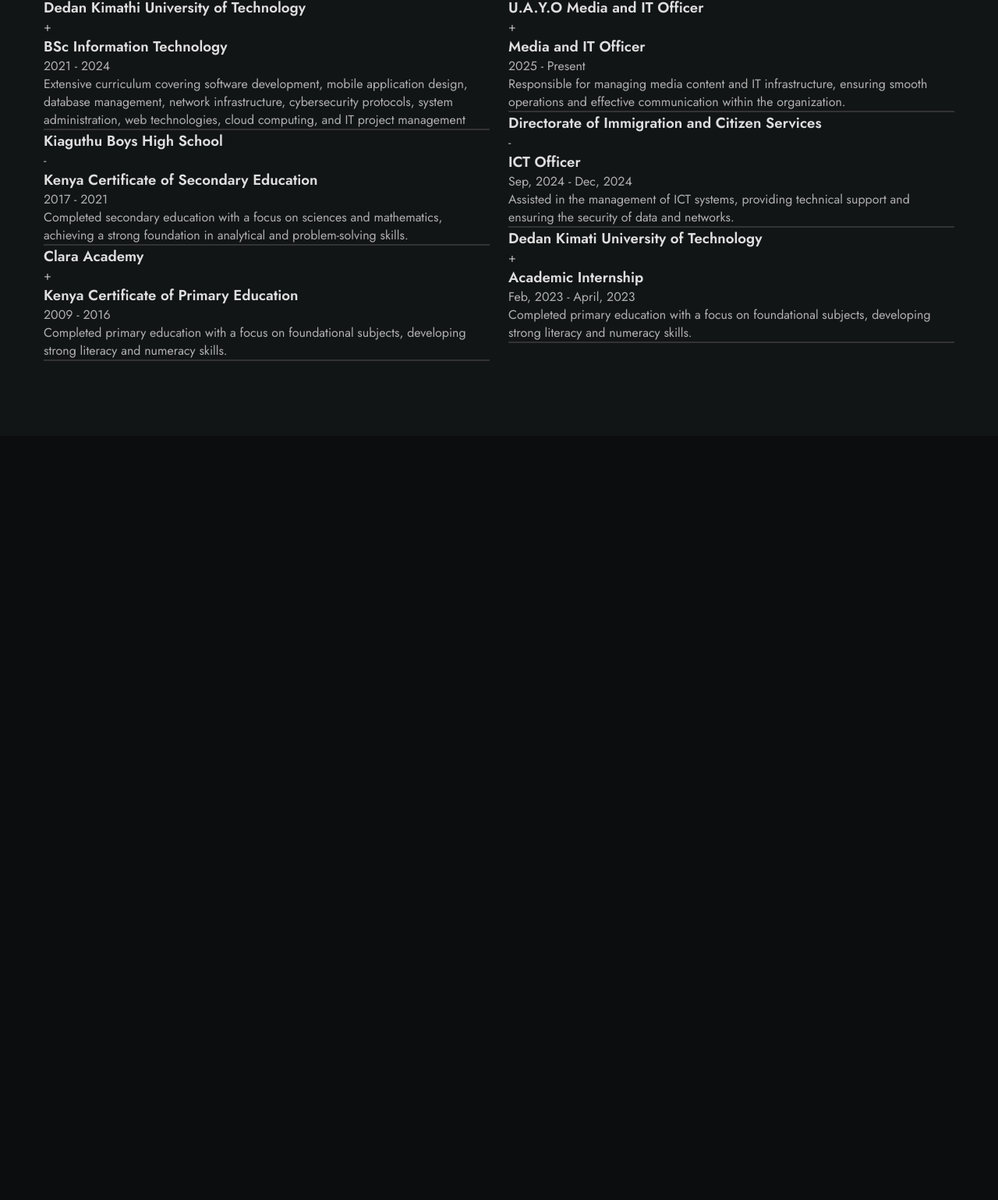
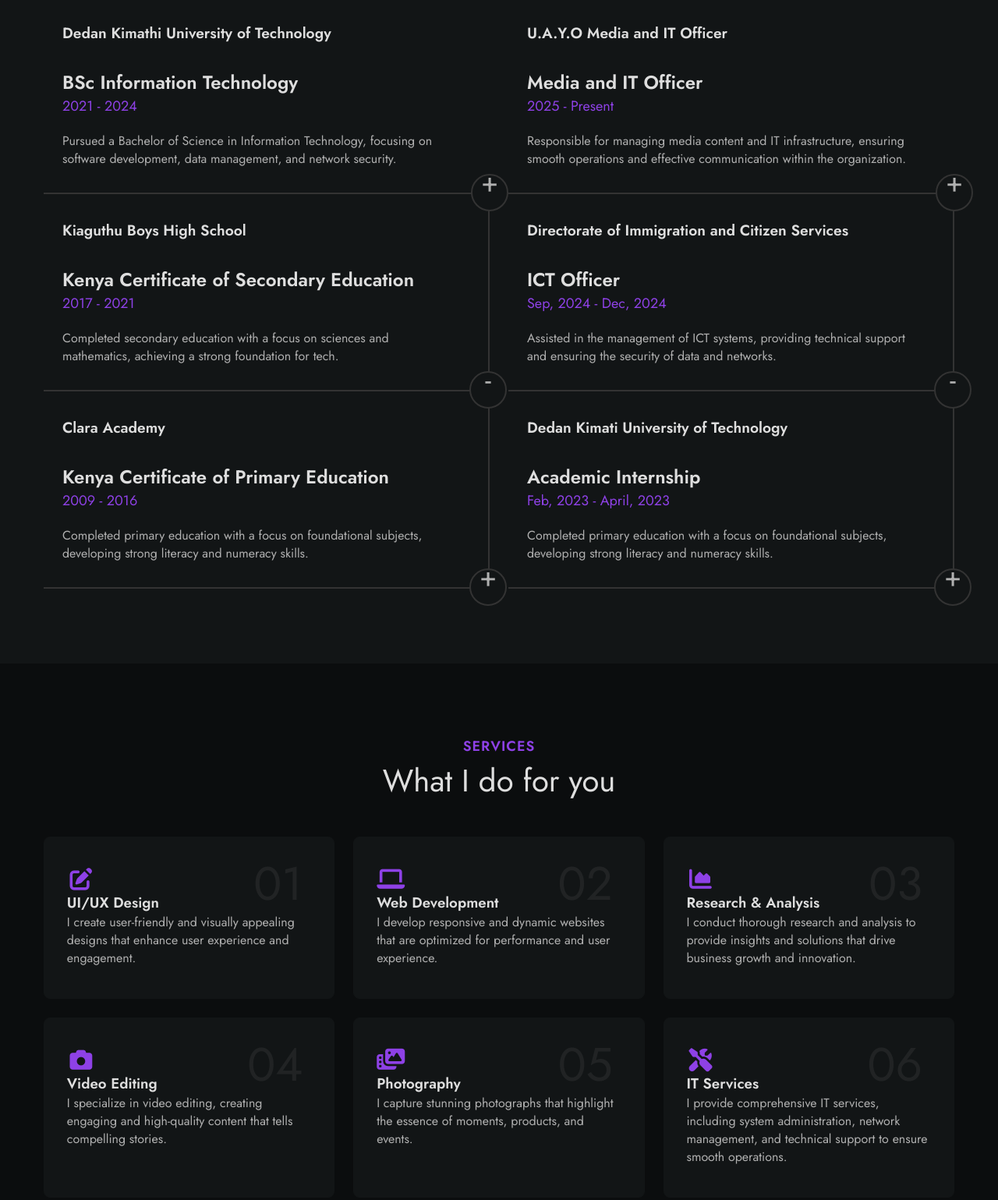
Before and after one commit to muriukialex-n/Alex-Muriuki-Portfolio, a plain HTML site: page index.html in a window 1280 px wide. Shown: the part 1454-2993 px from the top of the page at 78% size. Before the commit the page ends 2013 px from the top, so only its background shows below. Drawn offline with Linux system fonts and the light colour scheme.

Commit message:
portfolio update

```diff
--- a/Assets/CSS/styles.css
+++ b/Assets/CSS/styles.css
@@ -399,14 +399,103 @@
 }
 
 .resume__heading,
-.resume_item {
+.resume__item {
   border-bottom: 2px solid var(--border-color);
 }
 
+.resume__item:not(:first-child) {
+    border-right: 2px solid var(--border-color);
+}
+
+.resume__item {
+    position: relative;
+}
+
+.resume__header {
+    padding: 2rem 1.5rem;
+}
+
+.resume__subtitle {
+    font-size: var(--larger-font-size);
+    cursor: pointer;
+}
+
+.resume__icon {
+    background-color: var(--container-color);
+    border: 2px solid var(--border-color);
+    font-size: var(--h2-font-size);
+    width: 48px;
+    height: 48px;
+    border-radius: 50%;
+    line-height: 1.1rem;
+    text-align: center;
+    cursor: pointer;
+    position: absolute;
+    right: -1.5rem;
+    bottom: -1.5rem;
+    z-index: 10;
+}
+
+.resume__content {
+    padding-inline: 1.5rem 3rem;
+}
+
+.resume__data-title {
+    display: flex;
+    justify-content: space-between;
+    align-items: center;
+}
+
+.resume__title {
+    font-size: var(--h3-font-size);
+}
+
+.resume__date {
+    color: var(--first-color);
+    font-size: var(--large-font-size);
+}
+
+.resume__description {
+    margin-block: 1.25rem 2rem;
+}
 /*=============== SERVICES ===============*/
+.services__container {
+    grid-template-columns: repeat(3, 1fr);
+}
+
+.services__item {
+    background-color: var(--container-color);
+    border: 1px solid var(--container-color);
+    padding: 2.5rem 1.8rem;
+    border-radius: .5rem;
+    position: relative;
+    transition: all .5s ease;
+}
 
 /* Services hover */
+.services__item:hover {
+    background-color: var(--body-color);
+    border-color: var(--border-color);
+}
 
+.services__icon {
+    color: var(--first-color);
+    font-size: 1.8rem;
+}
+
+.service__title {
+    font-size: var(--h3-font-size);
+    margin-block: 1.5rem 1rem;
+}
+
+.services__no {
+    position: absolute;
+    right: 2.5rem;
+    top: 1rem;
+    color: var(--title-color);
+    font-size: 3.75rem;
+    opacity: 0.07;
+}
 /*=============== SKILLS ===============*/
 
 /*=============== PORTFOLIO ===============*/
--- a/index.html
+++ b/index.html
@@ -152,7 +152,7 @@
                 <h3 class="resume__heading">Education</h3>
 
                 <div class="resume__items">
-                    <div class="resume_item">
+                    <div class="resume__item">
                         <div class="resume__header">
                             <h3 class="resume__subtitle">Dedan Kimathi University of Technology</h3>
                             <span class="resume__icon">+</span>
@@ -165,14 +165,13 @@
                             </div>
 
                             <p class="resume__description">
-                                Extensive curriculum covering software development, mobile application design,
-                                database management, network infrastructure, cybersecurity protocols,
-                                system administration, web technologies, cloud computing, and IT project management
+                                Pursued a Bachelor of Science in Information Technology,
+                                focusing on software development, data management, and network security.
                             </p>
                         </div>
                     </div>
 
-                    <div class="resume_item">
+                    <div class="resume__item">
                         <div class="resume__header">
                             <h3 class="resume__subtitle">Kiaguthu Boys High School</h3>
                             <span class="resume__icon">-</span>
@@ -186,12 +185,12 @@
 
                             <p class="resume__description">
                                 Completed secondary education with a focus on sciences and mathematics,
-                                achieving a strong foundation in analytical and problem-solving skills.
+                                achieving a strong foundation for tech.
                             </p>
                         </div>
                     </div>
 
-                    <div class="resume_item">
+                    <div class="resume__item">
                         <div class="resume__header">
                             <h3 class="resume__subtitle">Clara Academy</h3>
                             <span class="resume__icon">+</span>
@@ -216,7 +215,7 @@
                 <h3 class="resume__heading">Experience</h3>
 
                 <div class="resume__items">
-                    <div class="resume_item">
+                    <div class="resume__item">
                         <div class="resume__header">
                             <h3 class="resume__subtitle">U.A.Y.O Media and IT Officer</h3>
                             <span class="resume__icon">+</span>
@@ -235,7 +234,7 @@
                         </div>
                     </div>
 
-                    <div class="resume_item">
+                    <div class="resume__item">
                         <div class="resume__header">
                             <h3 class="resume__subtitle">Directorate of Immigration and Citizen Services
                         </h3>
@@ -254,7 +253,7 @@
                         </div>
                     </div>
 
-                    <div class="resume_item">
+                    <div class="resume__item">
                         <div class="resume__header">
                             <h3 class="resume__subtitle">Dedan Kimati University of Technology</h3>
                             <span class="resume__icon">+</span>
@@ -278,7 +277,78 @@
       </section>
 
       <!--==================== SERVICES ====================-->
-      <section class="services" id="services"></section>
+      <section class="services section" id="services">
+        <h2 class="section__title title-center" data-title="Services">
+            What I do for you
+        </h2>
+
+        <div class="services__container container grid">
+            <div class="services__item">
+                <i class="fa-solid fa-pen-to-square services__icon"></i>
+
+                <h3 class="services__title">UI/UX Design</h3>
+                <p class="services__description">
+                    I create user-friendly and visually appealing designs that enhance user experience and engagement.
+                </p>
+
+                <span class="services__no">01</span>
+            </div>
+
+            <div class="services__item">
+                <i class="fa-solid fa-laptop services__icon"></i>
+
+                <h3 class="services__title">Web Development</h3>
+                <p class="services__description">
+                    I develop responsive and dynamic websites that are optimized for performance and user experience.
+                </p>
+
+                <span class="services__no">02</span>
+            </div>
+
+            <div class="services__item">
+                <i class="fa-solid fa-chart-area services__icon"></i>
+
+                <h3 class="services__title">Research & Analysis</h3>
+                <p class="services__description">
+                    I conduct thorough research and analysis to provide insights and solutions that drive business growth and innovation.
+                </p>
+
+                <span class="services__no">03</span>
+            </div>
+            <div class="services__item">
+                <i class="fa-solid fa-camera services__icon"></i>
+
+                <h3 class="services__title">Video Editing</h3>
+                <p class="services__description">
+                    I specialize in video editing, creating engaging and high-quality content that tells compelling stories.
+                </p>
+
+                <span class="services__no">04</span>
+            </div>
+
+            <div class="services__item">
+                <i class="fa-solid fa-photo-film services__icon"></i>
+
+                <h3 class="services__title">Photography</h3>
+                <p class="services__description">
+                    I capture stunning photographs that highlight the essence of moments, products, and events.
+                </p>
+
+                <span class="services__no">05</span>
+            </div>
+
+            <div class="services__item">
+                <i class="fa-solid fa-tools services__icon"></i>
+
+                <h3 class="services__title">IT Services</h3>
+                <p class="services__description">
+                    I provide comprehensive IT services, including system administration, network management, and technical support to ensure smooth operations.
+                </p>
+
+                <span class="services__no">06</span>
+            </div>
+        </div>
+      </section>
 
       <!--==================== SKILLS ====================-->
       <section class="skills"></section>
```
